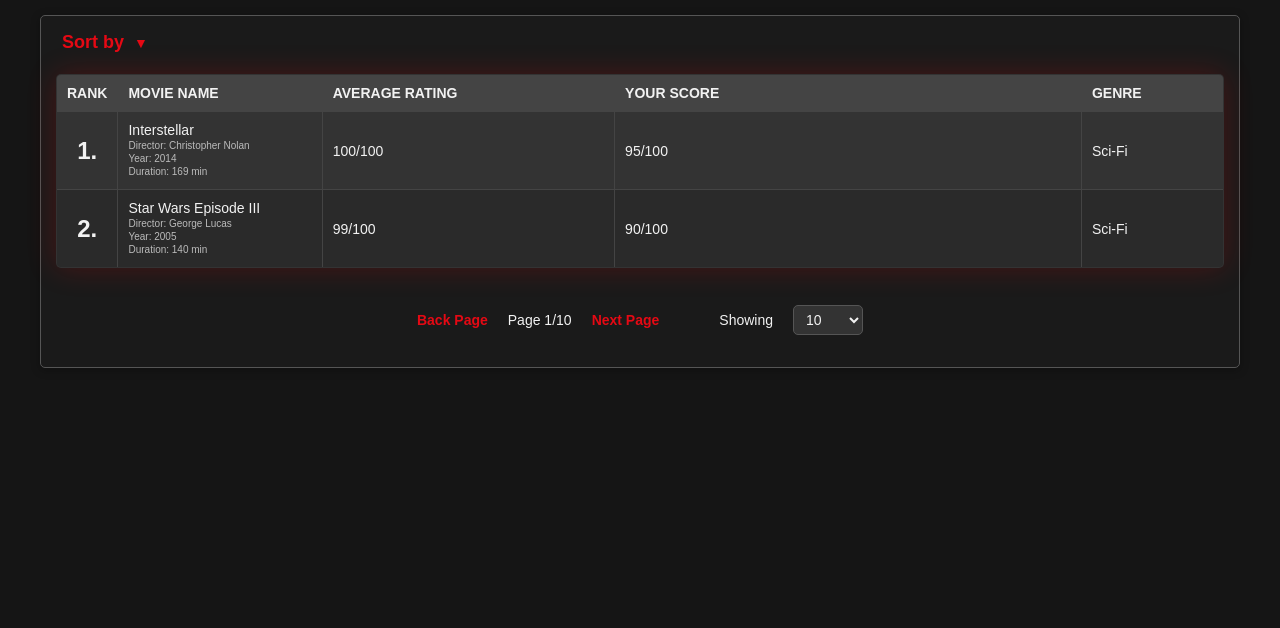
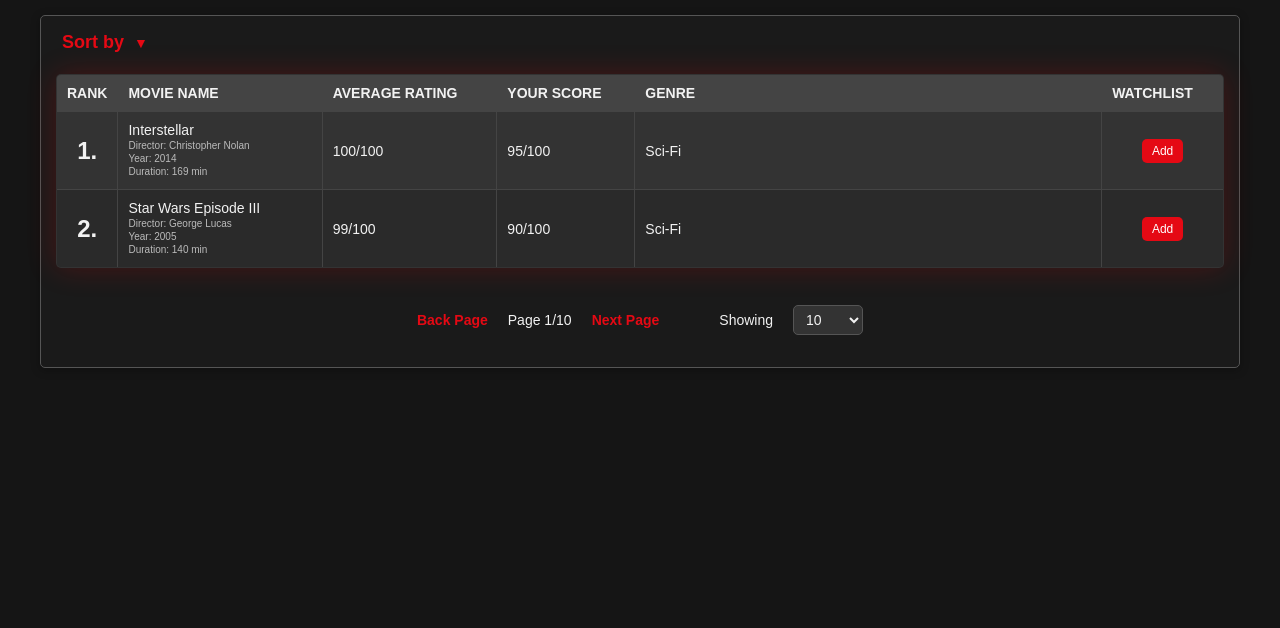
Before and after one commit to jadonburgardt/MovieRater, a plain HTML site: page Frontend/top-rated.html in a window 1280 px wide. Shown: the part 172-800 px from the top of the page. Drawn offline with Linux system fonts and the light colour scheme.

Commit message:
bug fixes

```diff
--- a/Frontend/top-rated.html
+++ b/Frontend/top-rated.html
@@ -25,7 +25,6 @@
       <nav class="navbar">
         <ul class="navbar-categories">
           <li><a href="#">My List</a></li>
-          <li><a href="#">My Watchlist</a></li>
           <li><a href="#">RMM Top 100</a></li>
           <li><a href="#">RMM Top 1000</a></li>
           <li><a href="#">Community</a></li>
@@ -55,7 +54,6 @@
             <option value="war">War</option>
             <option value="western">Western</option>
           </select>
-
           <div class="search-bar-container">
             <input
               type="text"
@@ -106,13 +104,16 @@
                 <li>Western</li>
               </ul>
             </li>
-
             <li>Rank (High to Low)</li>
             <li>Rank (Low to High)</li>
             <li>Name (A-Z)</li>
             <li>Name (Z-A)</li>
+            <li>Date Watched (Most Recent)</li>
+            <li>Date Watched (Least Recent)</li>
             <li>Year (Most Recent to Least Recent)</li>
             <li>Year (Least Recent to Most Recent)</li>
+            <li>Duration (Longest to Shortest)</li>
+            <li>Duration (Shortest to Longest)</li>
           </ul>
         </div>
 
@@ -124,6 +125,7 @@
               <th>AVERAGE RATING</th>
               <th>YOUR SCORE</th>
               <th>GENRE</th>
+              <th>WATCHLIST</th>
             </tr>
           </thead>
           <tbody>
@@ -140,6 +142,7 @@
               <td>100/100</td>
               <td>95/100</td>
               <td>Sci-Fi</td>
+              <td><button class="add-button">Add</button></td>
             </tr>
             <tr>
               <td>2.</td>
@@ -154,6 +157,7 @@
               <td>99/100</td>
               <td>90/100</td>
               <td>Sci-Fi</td>
+              <td><button class="add-button">Add</button></td>
             </tr>
           </tbody>
         </table>
@@ -180,5 +184,25 @@
         </div>
       </div>
     </div>
+
+    <style>
+      .add-button {
+        display: flex;
+        justify-content: center;
+        align-items: center;
+        background-color: #e50914;
+        color: white;
+        border: none;
+        border-radius: 5px;
+        padding: 5px 10px;
+        cursor: pointer;
+        font-size: 12px;
+        margin: 0 auto; /* Center the button */
+      }
+
+      .add-button:hover {
+        background-color: #f61d2f;
+      }
+    </style>
   </body>
 </html>
```
Also changed, not shown: Frontend/index.html (+1 -1 lines), Frontend/main.html (+1 -1 lines).
